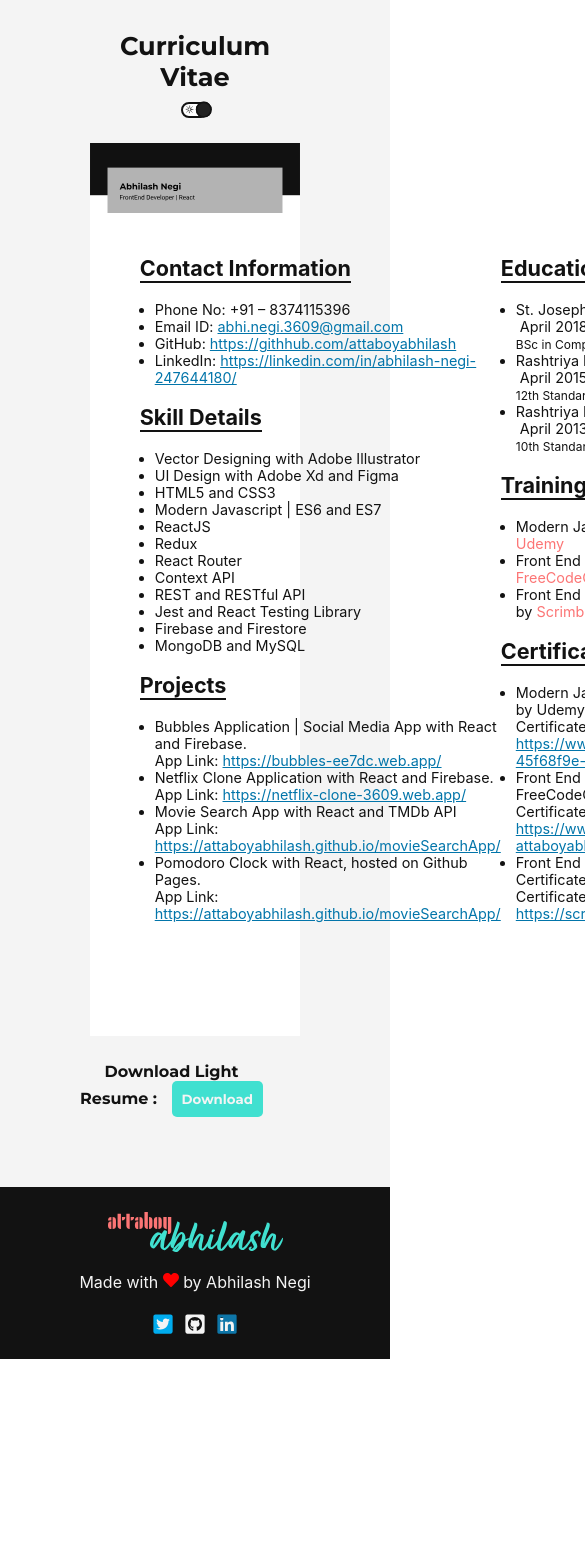
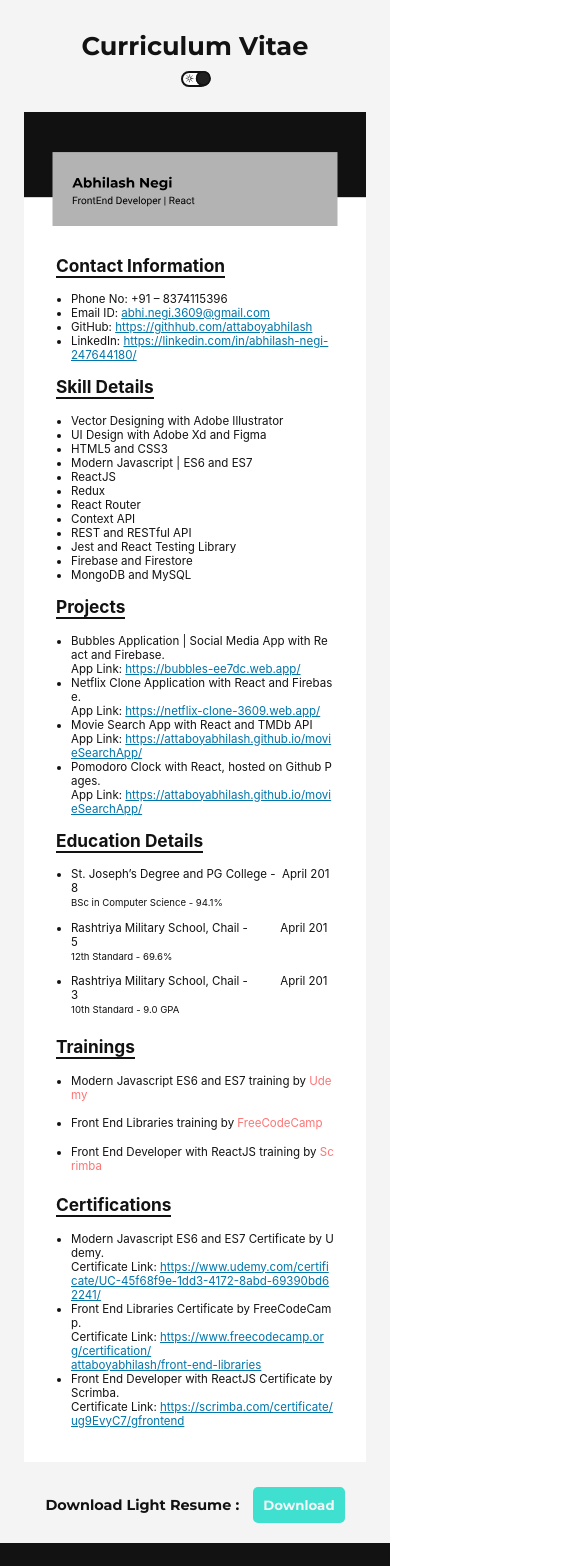
Before and after one commit to attaboyabhilash/CurriculumVitae, a React (Create React App) app: page / in a window 390 px wide. Shown: the top 1566 px of the page, 585 px wide, since content can reach past the window. Before the commit the page ends 1359 px from the top, so only its background shows below. Built offline with nearby package versions, Linux system fonts and the light colour scheme.

Commit message:
commiting after deploy

```diff
--- a/src/app.css
+++ b/src/app.css
@@ -28,10 +28,10 @@
 }
 
 .toggle-button {
-  transform: translate(0.8em, -0.15em);
+  transform: translate(0.8em, -0.13em);
   position: absolute;
-  height: 1em;
-  width: 1em;
+  height: 0.95em;
+  width: 0.95em;
   border-radius: 50%;
   background-color: #212121;
   box-shadow: inset 0px 0px 0px 0.1em #121212;
@@ -41,7 +41,7 @@
 .toggle-checkbox:checked ~ .toggle-slot .toggle-button {
   background-color: #212121;
   box-shadow: inset 0px 0px 0px 0.75em white;
-  transform: translate(-0.3em, -0.15em);
+  transform: translate(-0.17em, -0.12em);
 }
 
 .sun-icon {
@@ -78,12 +78,12 @@
   height: 1em;
   width: 1em;
   opacity: 0;
-  transform: translate(0.45em, 0.15em) rotate(0deg);
+  transform: translate(0.50em, 0.15em) rotate(0deg);
   transform-origin: 50% 50%;
   transition: opacity 150ms, transform 500ms cubic-bezier(.26,2.5,.46,.71);
 }
 
 .toggle-checkbox:checked ~ .toggle-slot .moon-icon-wrapper {
   opacity: 1;
-  transform: translate(0.45em, 0.15em) rotate(-15deg);
+  transform: translate(0.50em, 0.15em) rotate(-15deg);
 }
--- a/src/components/smaller-components/Education.js
+++ b/src/components/smaller-components/Education.js
@@ -5,14 +5,17 @@
         <div className="small-container right">
             <h2>Education Details</h2>
             <ul>
-                <li>St. Joseph’s Degree and PG College - &nbsp; &nbsp; &nbsp;April 2018<br/>
+                <li>St. Joseph’s Degree and PG College - &nbsp;April 2018<br/>
                     <small>BSc in Computer Science - 94.1%</small>
+                    <hr />
                 </li>
-                <li>Rashtriya Military School, Chail - &nbsp; &nbsp; &nbsp; &nbsp; &nbsp; &nbsp; &nbsp;April 2015<br/>
+                <li>Rashtriya Military School, Chail - &nbsp; &nbsp; &nbsp; &nbsp; &nbsp;April 2015<br/>
                     <small>12th Standard - 69.6%</small>
+                    <hr />
                 </li>
-                <li>Rashtriya Military School, Chail - &nbsp; &nbsp; &nbsp; &nbsp; &nbsp; &nbsp; &nbsp;April 2013<br/>
+                <li>Rashtriya Military School, Chail - &nbsp; &nbsp; &nbsp; &nbsp; &nbsp;April 2013<br/>
                     <small>10th Standard - 9.0 GPA</small>
+                    <hr />
                 </li>
             </ul>
         </div>
--- a/src/components/smaller-components/Trainings.js
+++ b/src/components/smaller-components/Trainings.js
@@ -2,12 +2,15 @@
 
 function Trainings() {
     return (
-        <div className="small-container">
+        <div className="small-container right">
             <h2>Trainings</h2>
             <ul>
                 <li>Modern Javascript ES6 and ES7 training by <span>Udemy</span></li>
+                <hr />
                 <li>Front End Libraries training by <span>FreeCodeCamp</span></li>
+                <hr />
                 <li>Front End Developer with ReactJS training by <span>Scrimba</span></li>
+                <hr />
             </ul>
         </div>
     )
--- a/src/index.css
+++ b/src/index.css
@@ -111,7 +111,7 @@
 }
 
 .right{
-  width: 320px;
+  width: 350px;
 }
 
 .download-resume{
@@ -135,9 +135,9 @@
   background-color: aqua;
 }
 
-
-
-
+hr{
+  border: none;
+}
 .footer{
   background-color: #121212;
   color: #F4F4F4;
@@ -180,7 +180,7 @@
   height: 15px;
   background-color: #F4F4F4;
   z-index: 1;
-  top: -6px;
+  top: -8px;
   left: 8.5px;
 }
 
@@ -198,9 +198,60 @@
   position: absolute;
   content: "";
   width: 15px;
-  height: 15px;
+  height: 17px;
   background-color: #F4F4F4;
   z-index: 1;
-  top: -6px;
+  top: -8px;
   left: 8.5px;
 }
+
+
+@media only screen and (max-width: 1200px) {
+  .container{
+    padding: 20px 5%;
+  }
+}
+
+@media only screen and (max-width: 900px) {
+  .container{
+    padding: 20px 10px;
+  }
+  h2{
+    font-size: 1.2em;
+  }
+  .small-container ul li{
+    font-size: 0.8em;
+  }
+  .right{
+    width: auto;
+    margin-left: 30px;
+  }
+}
+
+@media only screen and (max-width: 750px) {
+  .container{
+    padding: 20px 5px;
+  }
+  .resume{
+    display: block;
+    padding: 20px 32px;
+  }
+  .right{
+    margin: auto;
+  }
+  .download-resume{
+    margin: auto;
+  }
+  .small-container ul li{
+    word-break: break-all;
+  }
+  .footer img{
+    width: 100px;
+  }
+  .footer p{
+    font-size: 0.65em;
+  }
+  .download-resume span{
+    font-size: 0.9em;
+  }
+}
```
